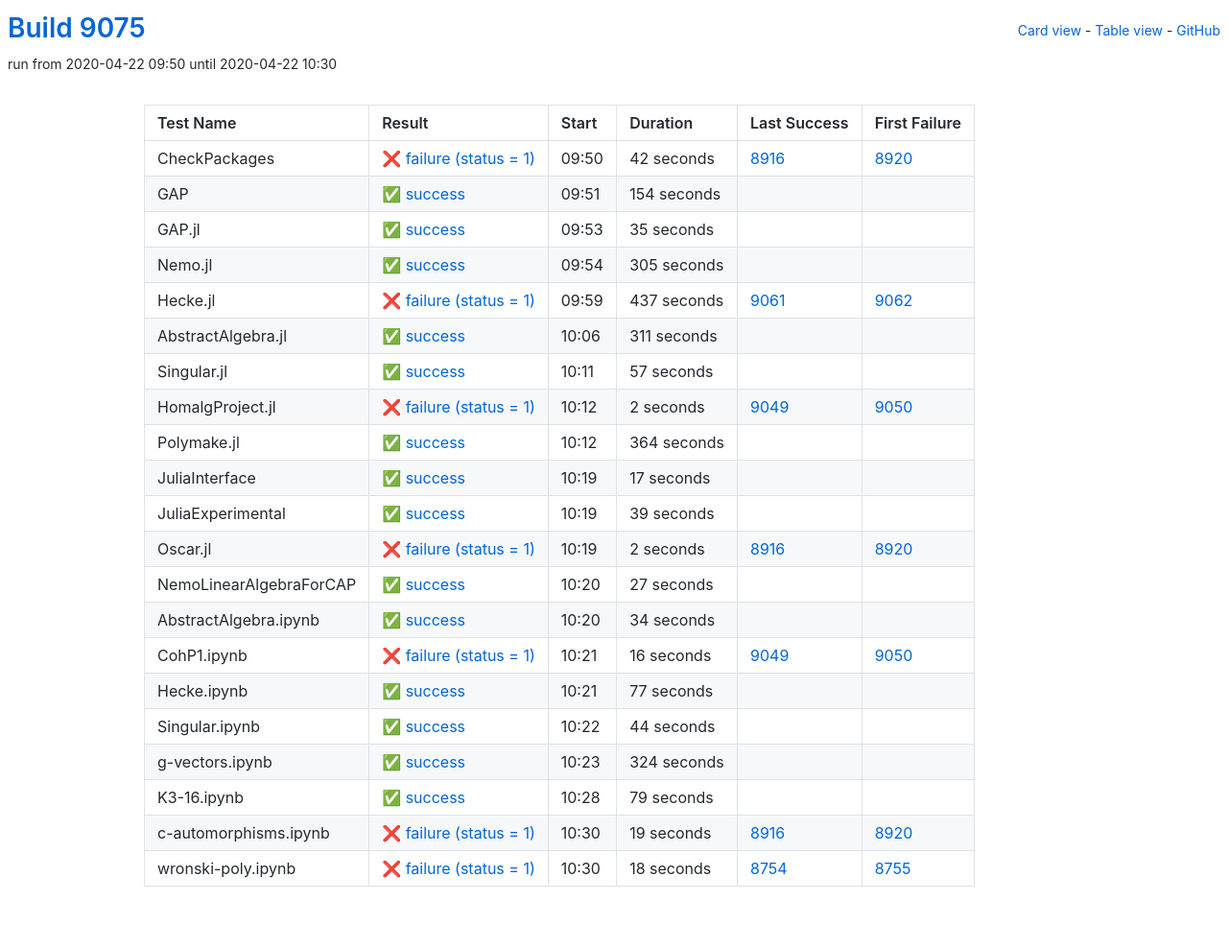
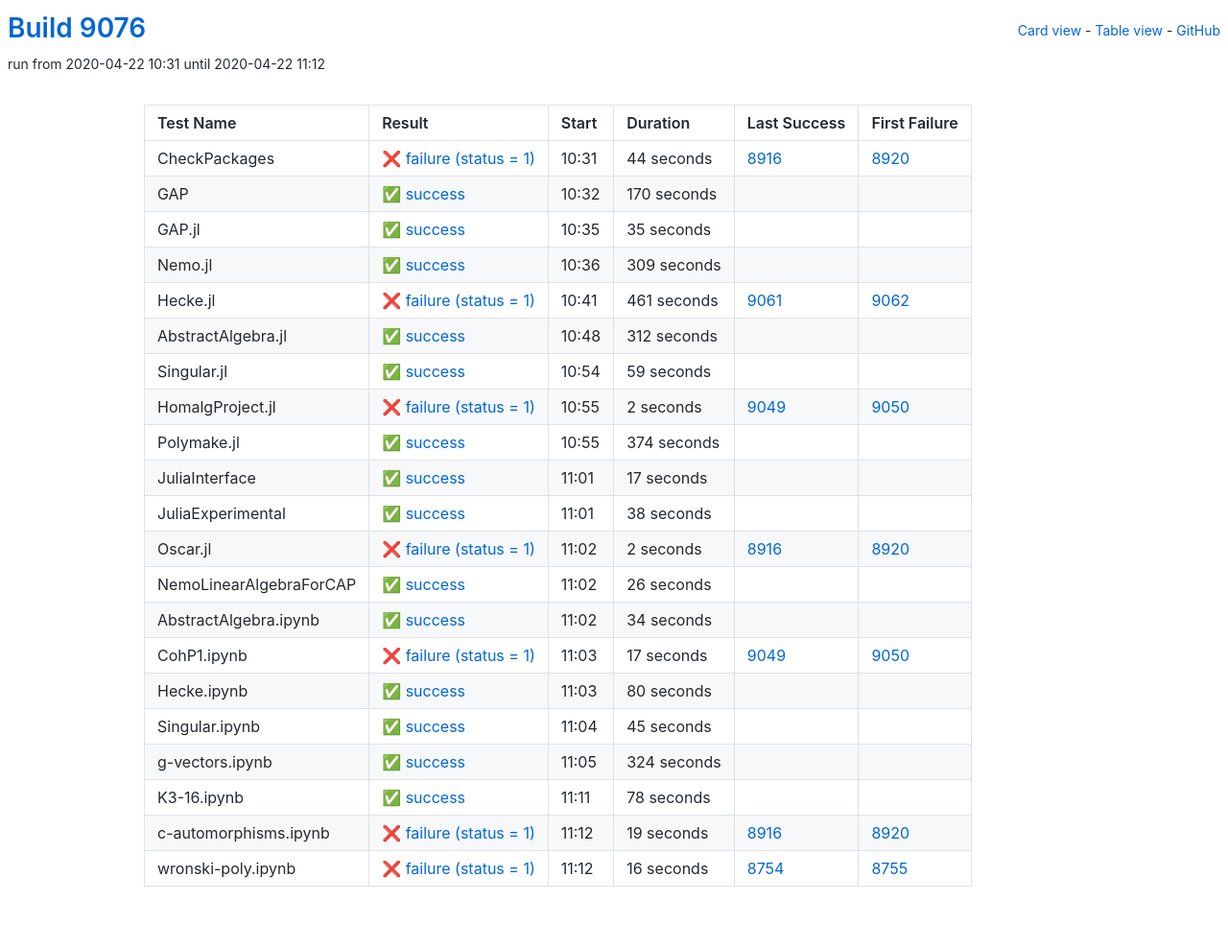
Before and after one commit to oscar-system/oscar-ci-status, a Jekyll site: the page built from table.html, in a window 1280 px wide. Shown: the whole page at 96% size. Built offline with Jekyll 4.4.1, drawn with Linux system fonts in a browser that asks for light colours.

Commit message:
Build 9076

```diff
--- a/_data/ci.yml
+++ b/_data/ci.yml
@@ -1,27 +1,27 @@
-build: 9075
-build_url: https://oscarci.mathematik.uni-kl.de/job/oscar/9075/
+build: 9076
+build_url: https://oscarci.mathematik.uni-kl.de/job/oscar/9076/
 job: oscar
 tests:
-- duration: 42
+- duration: 44
   exitcode: 1
   first_failure: 8920
   first_failure_url: https://oscarci.mathematik.uni-kl.de/job/oscar/8920/
   last_success: 8916
   last_success_url: https://oscarci.mathematik.uni-kl.de/job/oscar/8916/
-  log: https://oscarci.mathematik.uni-kl.de/job/oscar/9075/artifact/logs/build-9075/CheckPackages.log
+  log: https://oscarci.mathematik.uni-kl.de/job/oscar/9076/artifact/logs/build-9076/CheckPackages.log
   name: CheckPackages
-  start: 2020-04-22 09:50
+  start: 2020-04-22 10:31
   status: failure
   success: false
-- duration: 154
+- duration: 170
   exitcode: 0
   first_failure: false
   first_failure_url: null
   last_success: false
   last_success_url: null
-  log: https://oscarci.mathematik.uni-kl.de/job/oscar/9075/artifact/logs/build-9075/GAP.log
+  log: https://oscarci.mathematik.uni-kl.de/job/oscar/9076/artifact/logs/build-9076/GAP.log
   name: GAP
-  start: 2020-04-22 09:51
+  start: 2020-04-22 10:32
   status: success
   success: true
 - duration: 35
@@ -30,53 +30,53 @@
   first_failure_url: null
   last_success: false
   last_success_url: null
-  log: https://oscarci.mathematik.uni-kl.de/job/oscar/9075/artifact/logs/build-9075/GAP.jl.log
+  log: https://oscarci.mathematik.uni-kl.de/job/oscar/9076/artifact/logs/build-9076/GAP.jl.log
   name: GAP.jl
-  start: 2020-04-22 09:53
+  start: 2020-04-22 10:35
   status: success
   success: true
-- duration: 305
+- duration: 309
   exitcode: 0
   first_failure: false
   first_failure_url: null
   last_success: false
   last_success_url: null
-  log: https://oscarci.mathematik.uni-kl.de/job/oscar/9075/artifact/logs/build-9075/Nemo.jl.log
+  log: https://oscarci.mathematik.uni-kl.de/job/oscar/9076/artifact/logs/build-9076/Nemo.jl.log
   name: Nemo.jl
-  start: 2020-04-22 09:54
+  start: 2020-04-22 10:36
   status: success
   success: true
-- duration: 437
+- duration: 461
   exitcode: 1
   first_failure: 9062
   first_failure_url: https://oscarci.mathematik.uni-kl.de/job/oscar/9062/
   last_success: 9061
   last_success_url: https://oscarci.mathematik.uni-kl.de/job/oscar/9061/
-  log: https://oscarci.mathematik.uni-kl.de/job/oscar/9075/artifact/logs/build-9075/Hecke.jl.log
+  log: https://oscarci.mathematik.uni-kl.de/job/oscar/9076/artifact/logs/build-9076/Hecke.jl.log
   name: Hecke.jl
-  start: 2020-04-22 09:59
+  start: 2020-04-22 10:41
   status: failure
   success: false
-- duration: 311
+- duration: 312
   exitcode: 0
   first_failure: false
   first_failure_url: null
   last_success: false
   last_success_url: null
-  log: https://oscarci.mathematik.uni-kl.de/job/oscar/9075/artifact/logs/build-9075/AbstractAlgebra.jl.log
+  log: https://oscarci.mathematik.uni-kl.de/job/oscar/9076/artifact/logs/build-9076/AbstractAlgebra.jl.log
   name: AbstractAlgebra.jl
-  start: 2020-04-22 10:06
+  start: 2020-04-22 10:48
   status: success
   success: true
-- duration: 57
+- duration: 59
   exitcode: 0
   first_failure: false
   first_failure_url: null
   last_success: false
   last_success_url: null
-  log: https://oscarci.mathematik.uni-kl.de/job/oscar/9075/artifact/logs/build-9075/Singular.jl.log
+  log: https://oscarci.mathematik.uni-kl.de/job/oscar/9076/artifact/logs/build-9076/Singular.jl.log
   name: Singular.jl
-  start: 2020-04-22 10:11
+  start: 2020-04-22 10:54
   status: success
   success: true
 - duration: 2
@@ -85,20 +85,20 @@
   first_failure_url: https://oscarci.mathematik.uni-kl.de/job/oscar/9050/
   last_success: 9049
   last_success_url: https://oscarci.mathematik.uni-kl.de/job/oscar/9049/
-  log: https://oscarci.mathematik.uni-kl.de/job/oscar/9075/artifact/logs/build-9075/HomalgProject.jl.log
+  log: https://oscarci.mathematik.uni-kl.de/job/oscar/9076/artifact/logs/build-9076/HomalgProject.jl.log
   name: HomalgProject.jl
-  start: 2020-04-22 10:12
+  start: 2020-04-22 10:55
   status: failure
   success: false
-- duration: 364
+- duration: 374
   exitcode: 0
   first_failure: false
   first_failure_url: null
   last_success: false
   last_success_url: null
-  log: https://oscarci.mathematik.uni-kl.de/job/oscar/9075/artifact/logs/build-9075/Polymake.jl.log
+  log: https://oscarci.mathematik.uni-kl.de/job/oscar/9076/artifact/logs/build-9076/Polymake.jl.log
   name: Polymake.jl
-  start: 2020-04-22 10:12
+  start: 2020-04-22 10:55
   status: success
   success: true
 - duration: 17
@@ -107,20 +107,20 @@
   first_failure_url: null
   last_success: false
   last_success_url: null
-  log: https://oscarci.mathematik.uni-kl.de/job/oscar/9075/artifact/logs/build-9075/JuliaInterface.log
+  log: https://oscarci.mathematik.uni-kl.de/job/oscar/9076/artifact/logs/build-9076/JuliaInterface.log
   name: JuliaInterface
-  start: 2020-04-22 10:19
+  start: 2020-04-22 11:01
   status: success
   success: true
-- duration: 39
+- duration: 38
   exitcode: 0
   first_failure: false
   first_failure_url: null
   last_success: false
   last_success_url: null
-  log: https://oscarci.mathematik.uni-kl.de/job/oscar/9075/artifact/logs/build-9075/JuliaExperimental.log
+  log: https://oscarci.mathematik.uni-kl.de/job/oscar/9076/artifact/logs/build-9076/JuliaExperimental.log
   name: JuliaExperimental
-  start: 2020-04-22 10:19
+  start: 2020-04-22 11:01
   status: success
   success: true
 - duration: 2
@@ -129,20 +129,20 @@
   first_failure_url: https://oscarci.mathematik.uni-kl.de/job/oscar/8920/
   last_success: 8916
   last_success_url: https://oscarci.mathematik.uni-kl.de/job/oscar/8916/
-  log: https://oscarci.mathematik.uni-kl.de/job/oscar/9075/artifact/logs/build-9075/Oscar.jl.log
+  log: https://oscarci.mathematik.uni-kl.de/job/oscar/9076/artifact/logs/build-9076/Oscar.jl.log
   name: Oscar.jl
-  start: 2020-04-22 10:19
+  start: 2020-04-22 11:02
   status: failure
   success: false
-- duration: 27
+- duration: 26
   exitcode: 0
   first_failure: false
   first_failure_url: null
   last_success: false
   last_success_url: null
-  log: https://oscarci.mathematik.uni-kl.de/job/oscar/9075/artifact/logs/build-9075/NemoLinearAlgebraForCAP.log
+  log: https://oscarci.mathematik.uni-kl.de/job/oscar/9076/artifact/logs/build-9076/NemoLinearAlgebraForCAP.log
   name: NemoLinearAlgebraForCAP
-  start: 2020-04-22 10:20
+  start: 2020-04-22 11:02
   status: success
   success: true
 - duration: 34
@@ -151,42 +151,42 @@
   first_failure_url: null
   last_success: false
   last_success_url: null
-  log: https://oscarci.mathematik.uni-kl.de/job/oscar/9075/artifact/logs/build-9075/AbstractAlgebra.ipynb.log
+  log: https://oscarci.mathematik.uni-kl.de/job/oscar/9076/artifact/logs/build-9076/AbstractAlgebra.ipynb.log
   name: AbstractAlgebra.ipynb
-  start: 2020-04-22 10:20
+  start: 2020-04-22 11:02
   status: success
   success: true
-- duration: 16
+- duration: 17
   exitcode: 1
   first_failure: 9050
   first_failure_url: https://oscarci.mathematik.uni-kl.de/job/oscar/9050/
   last_success: 9049
   last_success_url: https://oscarci.mathematik.uni-kl.de/job/oscar/9049/
-  log: https://oscarci.mathematik.uni-kl.de/job/oscar/9075/artifact/logs/build-9075/CohP1.ipynb.log
+  log: https://oscarci.mathematik.uni-kl.de/job/oscar/9076/artifact/logs/build-9076/CohP1.ipynb.log
   name: CohP1.ipynb
-  start: 2020-04-22 10:21
+  start: 2020-04-22 11:03
   status: failure
   success: false
-- duration: 77
+- duration: 80
   exitcode: 0
   first_failure: false
   first_failure_url: null
   last_success: false
   last_success_url: null
-  log: https://oscarci.mathematik.uni-kl.de/job/oscar/9075/artifact/logs/build-9075/Hecke.ipynb.log
+  log: https://oscarci.mathematik.uni-kl.de/job/oscar/9076/artifact/logs/build-9076/Hecke.ipynb.log
   name: Hecke.ipynb
-  start: 2020-04-22 10:21
+  start: 2020-04-22 11:03
   status: success
   success: true
-- duration: 44
+- duration: 45
   exitcode: 0
   first_failure: false
   first_failure_url: null
   last_success: false
   last_success_url: null
-  log: https://oscarci.mathematik.uni-kl.de/job/oscar/9075/artifact/logs/build-9075/Singular.ipynb.log
+  log: https://oscarci.mathematik.uni-kl.de/job/oscar/9076/artifact/logs/build-9076/Singular.ipynb.log
   name: Singular.ipynb
-  start: 2020-04-22 10:22
+  start: 2020-04-22 11:04
   status: success
   success: true
 - duration: 324
@@ -195,20 +195,20 @@
   first_failure_url: null
   last_success: false
   last_success_url: null
-  log: https://oscarci.mathematik.uni-kl.de/job/oscar/9075/artifact/logs/build-9075/g-vectors.ipynb.log
+  log: https://oscarci.mathematik.uni-kl.de/job/oscar/9076/artifact/logs/build-9076/g-vectors.ipynb.log
   name: g-vectors.ipynb
-  start: 2020-04-22 10:23
+  start: 2020-04-22 11:05
   status: success
   success: true
-- duration: 79
+- duration: 78
   exitcode: 0
   first_failure: false
   first_failure_url: null
   last_success: false
   last_success_url: null
-  log: https://oscarci.mathematik.uni-kl.de/job/oscar/9075/artifact/logs/build-9075/K3-16.ipynb.log
+  log: https://oscarci.mathematik.uni-kl.de/job/oscar/9076/artifact/logs/build-9076/K3-16.ipynb.log
   name: K3-16.ipynb
-  start: 2020-04-22 10:28
+  start: 2020-04-22 11:11
   status: success
   success: true
 - duration: 19
@@ -217,19 +217,19 @@
   first_failure_url: https://oscarci.mathematik.uni-kl.de/job/oscar/8920/
   last_success: 8916
   last_success_url: https://oscarci.mathematik.uni-kl.de/job/oscar/8916/
-  log: https://oscarci.mathematik.uni-kl.de/job/oscar/9075/artifact/logs/build-9075/c-automorphisms.ipynb.log
+  log: https://oscarci.mathematik.uni-kl.de/job/oscar/9076/artifact/logs/build-9076/c-automorphisms.ipynb.log
   name: c-automorphisms.ipynb
-  start: 2020-04-22 10:30
+  start: 2020-04-22 11:12
   status: failure
   success: false
-- duration: 18
+- duration: 16
   exitcode: 1
   first_failure: 8755
   first_failure_url: https://oscarci.mathematik.uni-kl.de/job/oscar/8755/
   last_success: 8754
   last_success_url: https://oscarci.mathematik.uni-kl.de/job/oscar/8754/
-  log: https://oscarci.mathematik.uni-kl.de/job/oscar/9075/artifact/logs/build-9075/wronski-poly.ipynb.log
+  log: https://oscarci.mathematik.uni-kl.de/job/oscar/9076/artifact/logs/build-9076/wronski-poly.ipynb.log
   name: wronski-poly.ipynb
-  start: 2020-04-22 10:30
+  start: 2020-04-22 11:12
   status: failure
   success: false
```
Also changed, not shown: README.md.
